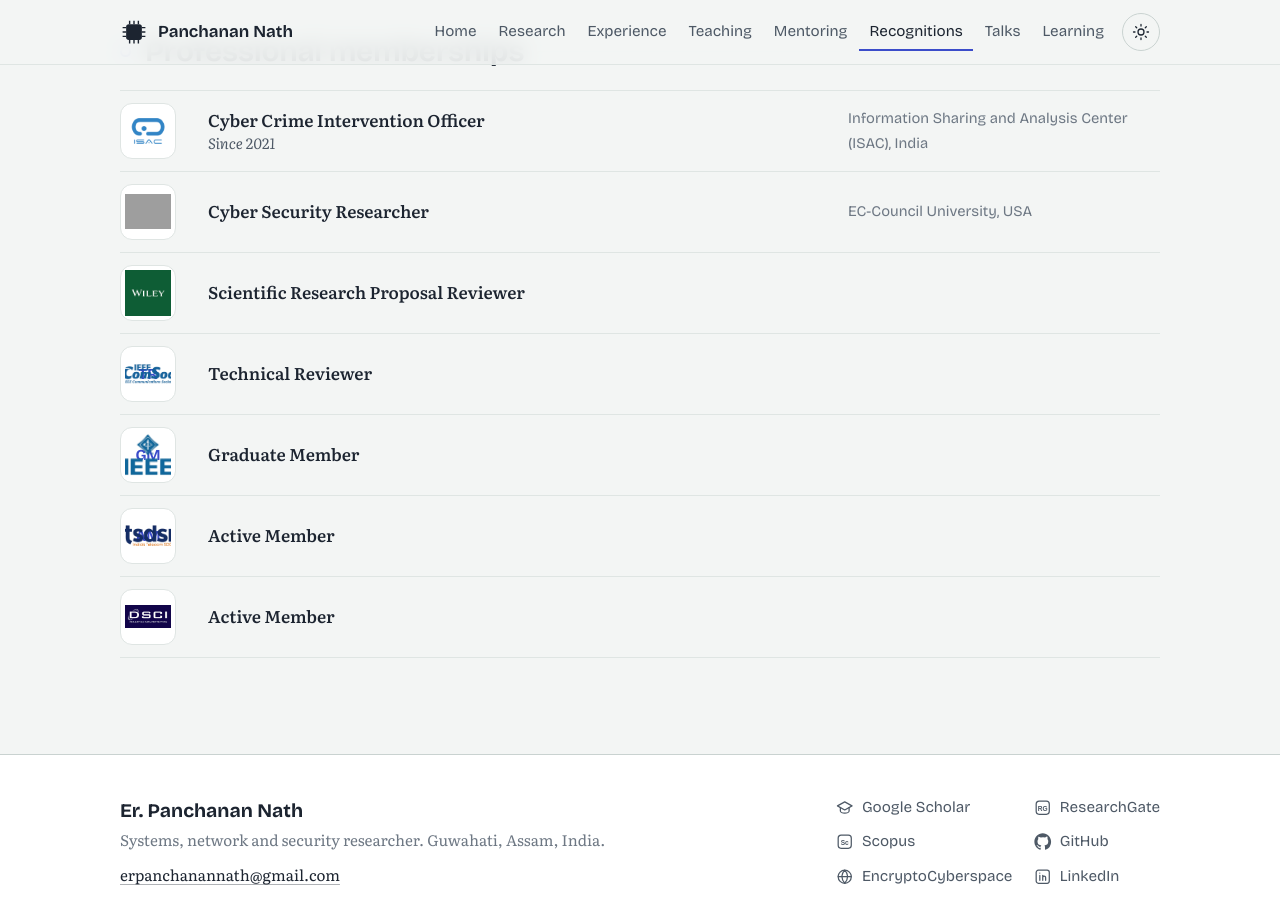
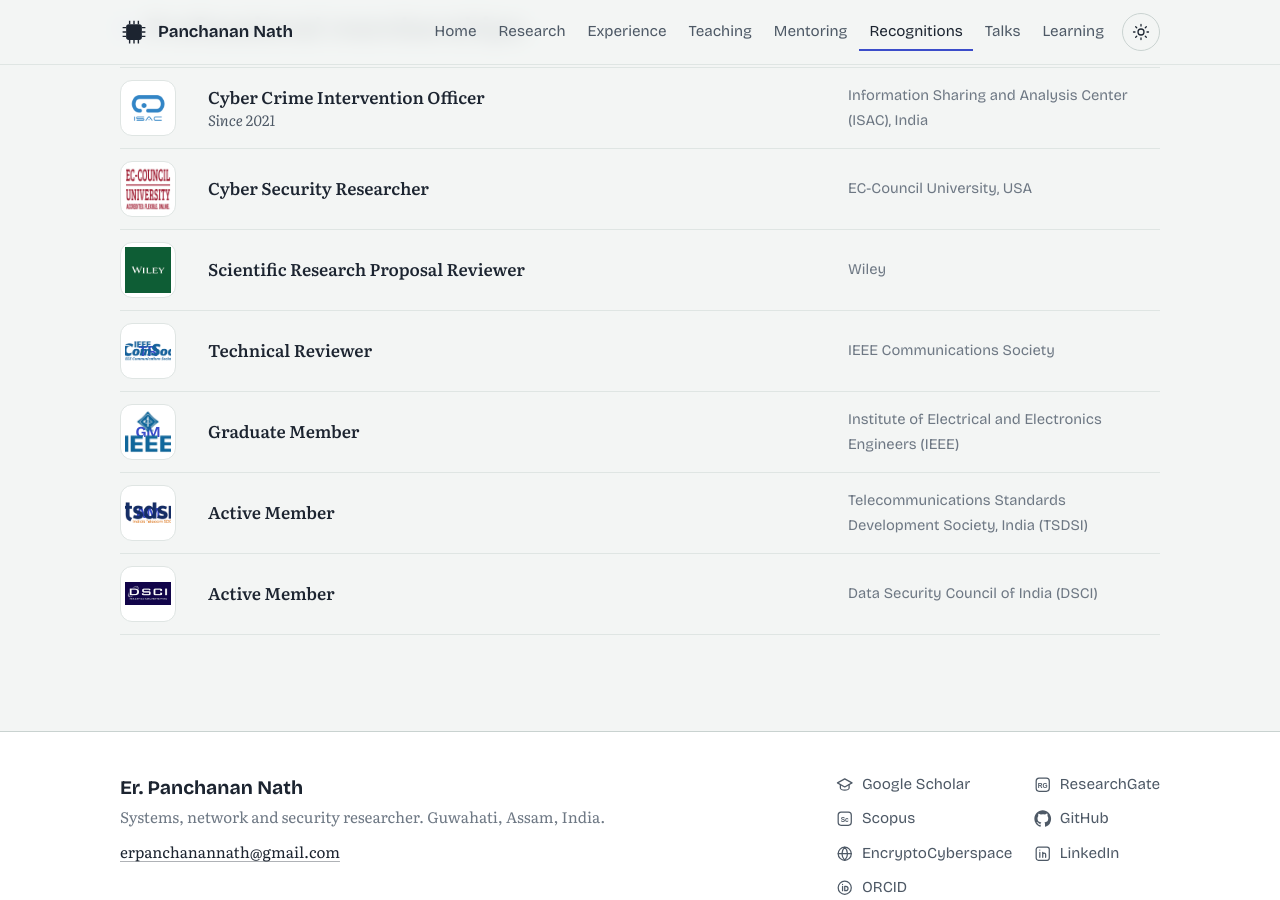
Before and after one commit to PanchananNath/PanchananNath.github.io, a Jekyll site: the page built from recognitions.html, in a window 1280 px wide and 900 px high, scrolled down 2428 px. Built offline with Jekyll 4.4.1, drawn with Linux system fonts in a browser that asks for light colours; grey boxes are pictures that could not be loaded.

Commit message:
Updated details

```diff
--- a/_data/expertise.yml
+++ b/_data/expertise.yml
@@ -30,4 +30,4 @@
   - { name: "Mobile application VA & PT",   circles: [app, inv] }
   - { name: "Digital forensics",            circles: [inv] }
   - { name: "Cyber crime investigation",    circles: [inv] }
-  - { name: "Systems Network & Security",               circles: [net, app, inv] }
+  - { name: "Cyber Security",               circles: [net, app, inv] }
--- a/_data/publications.yml
+++ b/_data/publications.yml
@@ -31,6 +31,8 @@
   authors: "Nath, P., & Ghose, M."
   title: "Blockchain-Assisted Confidence-Aware Task Offloading and Resource Allocation for Deep Learning Application in Mobile Cloud Computing"
   venue: "SPACE 2025, IIT Guwahati"
+  url: "https://www.researchgate.net/profile/Panchanan-Nath-2/publication/404429751_Blockchain-Assisted_Confidence-Aware_Task_Offloading_and_Resource_Allocation_for_Deep_Learning_Application_in_Mobile_Cloud_Computing/links/69f97b1c32a2ba2b2d56756d/Blockchain-Assisted-Confidence-Aware-Task-Offloading-and-Resource-Allocation-for-Deep-Learning-Application-in-Mobile-Cloud-Computing.pdf"
+
 
 - id: B1
   type: chapter
--- a/_data/recognitions.yml
+++ b/_data/recognitions.yml
@@ -17,8 +17,8 @@
     featured: true
   - { year: 2023, title: "Travel grant, CCGrid 2023", by: "IEEE & ACM India, IISc Bangalore", featured: true }
   - { year: 2023, title: "Invited speaker, 9th WEC 2023", by: "Osaka, Japan" }
-  - { year: 2021, title: "Hall of Fame, Cyber Security Researcher", by: "EC-Council University, USA", featured: true, badge: "/assets/img/badges/hall-of-fame.jpg" }
-  - { year: 2021, title: "Certified Trustee", by: "CyberArk Software Ltd., USA", badge: "/assets/img/badges/certified-trustee.jpg" }
+  - { year: 2021, title: "Hall of Fame, Cyber Security Researcher", by: "EC-Council University, USA", featured: true }
+  - { year: 2021, title: "Certified Trustee", by: "CyberArk Software Ltd., USA" }
   - { year: 2017, title: "2nd position, 25th State-level National Children's Science Congress (NCSC)", by: "Government of Assam" }
   - { year: 2014, title: "Anundoram Borooah Award", by: "Government of Assam" }
 
@@ -28,8 +28,8 @@
   - { name: "PenTest+", full: "CompTIA PenTest+",                           by: "CompTIA",    badge: "/assets/img/badges/pentest.jpg" }
   - { name: "CEH",      full: "Certified Ethical Hacker",                   by: "EC-Council", badge: "/assets/img/badges/ceh.jpg" }
   - { name: "CCSP",     full: "Certified Cloud Security Professional",      by: "ISC2",       badge: "/assets/img/badges/ccsp.jpg" }
-  - { name: "CC",       full: "Certified in Cybersecurity",                 by: "ISC2",       badge: "/assets/img/badges/cc.jpg" }
-  - { name: "CCNA",     full: "Cisco Certified Network Associate",          by: "Cisco",      badge: "/assets/img/badges/ccna.jpg" }
+  - { name: "CC",       full: "Certified in Cybersecurity",                 by: "ISC2",       badge: "/assets/img/badges/cc.png" }
+  - { name: "CCNA",     full: "Cisco Certified Network Associate",          by: "Cisco",      badge: "/assets/img/badges/cc.jpg" }
   - { name: "NSE 1",    full: "Network Security Expert, level 1",           by: "Fortinet",   badge: "/assets/img/badges/nse1.jpg" }
   - { name: "NSE 2",    full: "Network Security Expert, level 2",           by: "Fortinet",   badge: "/assets/img/badges/nse2.jpg" }
   - { name: "CCIO",     full: "Certified Cyber Crime Intervention Officer", by: "ISAC",       badge: "/assets/img/badges/ccio.jpg" }
@@ -43,9 +43,9 @@
 #   by:    the organisation (shown in the right-hand column)
 memberships:
   - { title: "Cyber Crime Intervention Officer", by: "Information Sharing and Analysis Center (ISAC), India", since: 2021, badge: "/assets/img/badges/ccio-officer.jpg" }
-  - { title: "Cyber Security Researcher", by: "EC-Council University, USA", badge: "/assets/img/badges/cyber-security-researcher.jpg" }
-  - { title: "Scientific Research Proposal Reviewer", by: "", badge: "/assets/img/badges/research-proposal-reviewer.jpg" }
-  - { title: "Technical Reviewer", by: "", badge: "/assets/img/badges/technical-reviewer.jpg" }
-  - { title: "Graduate Member", by: "", badge: "/assets/img/badges/graduate-member.jpg" }
-  - { title: "Active Member", by: "", badge: "/assets/img/badges/active-member-1.jpg" }
-  - { title: "Active Member", by: "", badge: "/assets/img/badges/active-member-2.jpg" }
+  - { title: "Cyber Security Researcher", by: "EC-Council University, USA", badge: "/assets/img/badges/hall-of-fame.jpg" }
+  - { title: "Scientific Research Proposal Reviewer", by: "Wiley", badge: "/assets/img/badges/research-proposal-reviewer.jpg" }
+  - { title: "Technical Reviewer", by: "IEEE Communications Society", badge: "/assets/img/badges/technical-reviewer.jpg" }
+  - { title: "Graduate Member", by: "Institute of Electrical and Electronics Engineers (IEEE)", badge: "/assets/img/badges/graduate-member.jpg" }
+  - { title: "Active Member", by: "Telecommunications Standards Development Society, India (TSDSI)", badge: "/assets/img/badges/active-member-1.jpg" }
+  - { title: "Active Member", by: "Data Security Council of India (DSCI)", badge: "/assets/img/badges/active-member-2.jpg" }
```
Also changed, not shown: assets/img/badges/cc.png (added).
